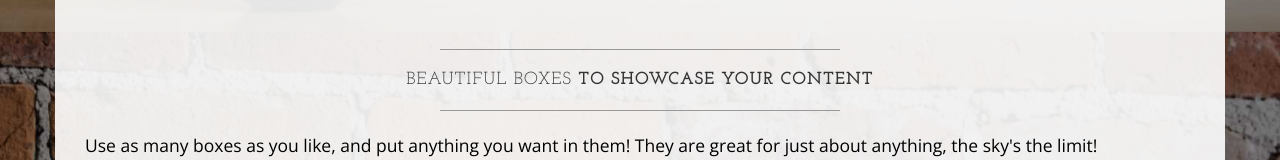
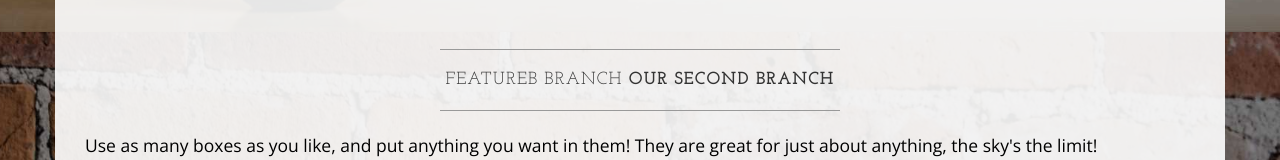
Before and after one commit to jaybeeweb/Learnable-Git-Course, a plain HTML site: page index.html in a window 1280 px wide. Shown: the part 1568-1728 px from the top of the page. Drawn offline with nearby package versions, Linux system fonts and the light colour scheme.

Commit message:
Initial commit on featureB

```diff
--- a/index.html
+++ b/index.html
@@ -140,8 +140,8 @@
             <div class="box">
                 <div class="col-lg-12">
                     <hr>
-                    <h2 class="intro-text text-center">Beautiful boxes
-                        <strong>to showcase your content</strong>
+                    <h2 class="intro-text text-center">FeatureB Branch
+                        <strong>our second branch</strong>
                     </h2>
                     <hr>
                     <p>Use as many boxes as you like, and put anything you want in them! They are great for just about anything, the sky's the limit!</p>
```
